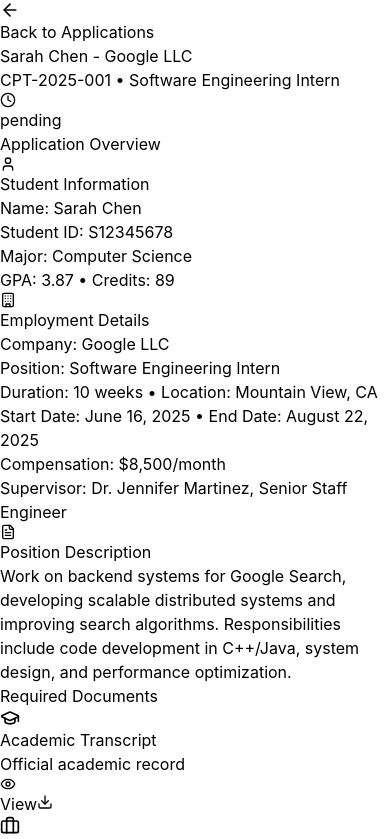
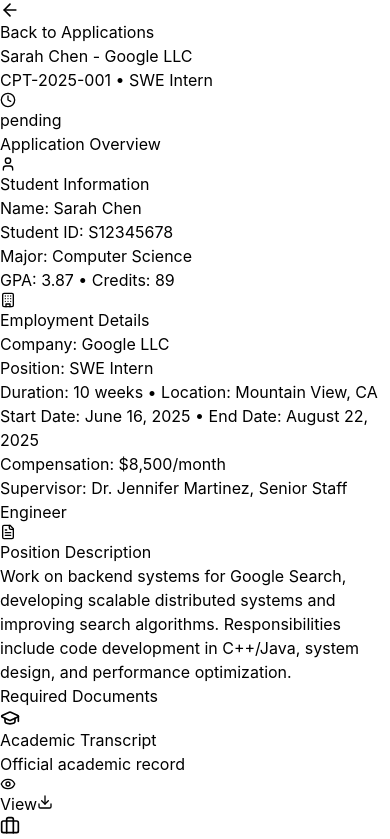
Before and after one commit to AmolMendonca/klyro-vercel, a React (Vite) app: page /cpt-v2 in a window 390 px wide. Shown: the top 839 px of the page. Built offline with nearby package versions, Linux system fonts and the light colour scheme.

Commit message:
Mobile view bug fix

```diff
--- a/src/Modal.jsx
+++ b/src/Modal.jsx
@@ -38,7 +38,7 @@
     studentId: 'S12345678',
     major: 'Computer Science',
     company: 'Google LLC',
-    position: 'Software Engineering Intern',
+    position: 'SWE Intern',
     submittedDate: '2025-06-08',
     status: 'pending',
     aiScore: 95,
```
